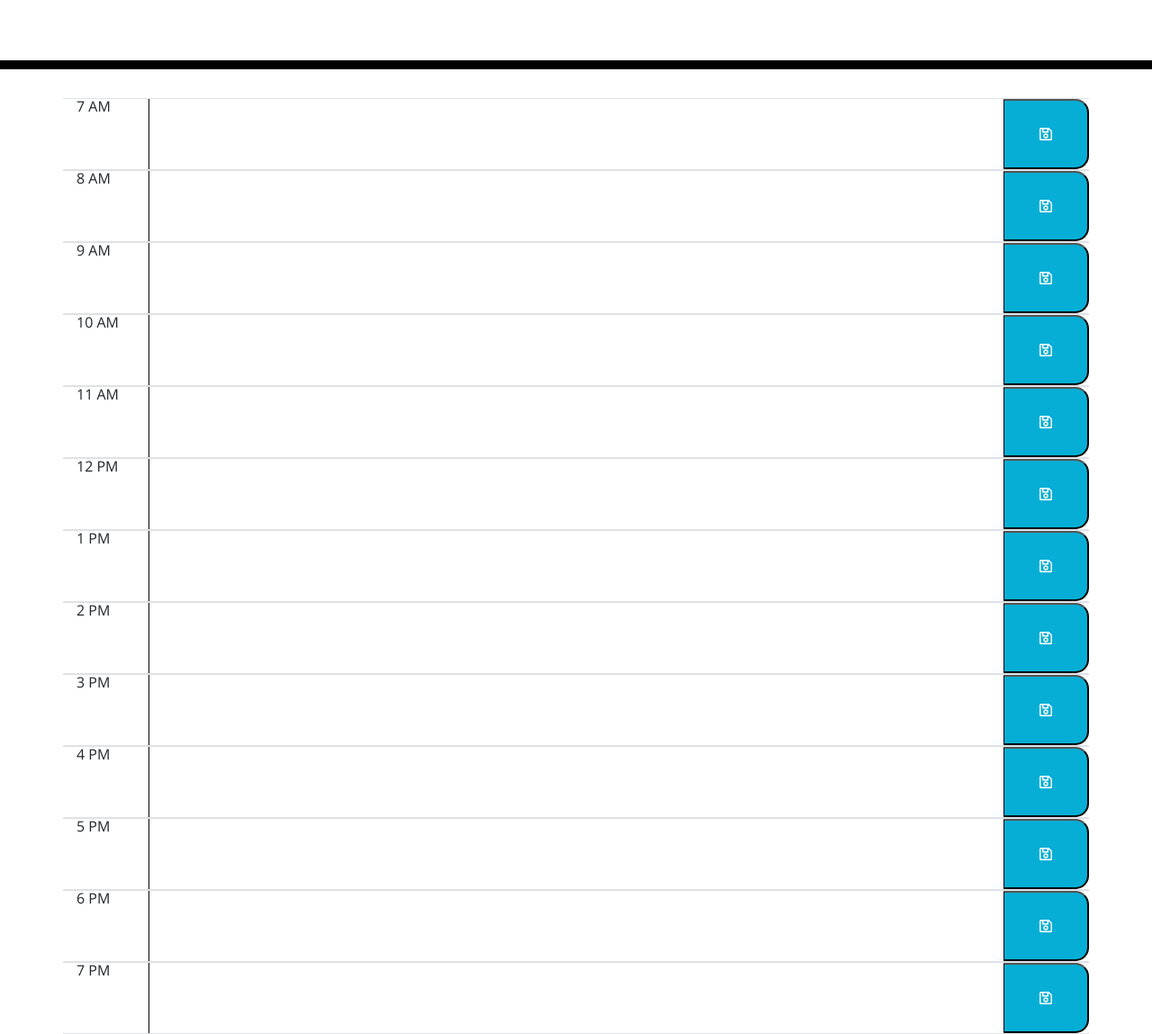
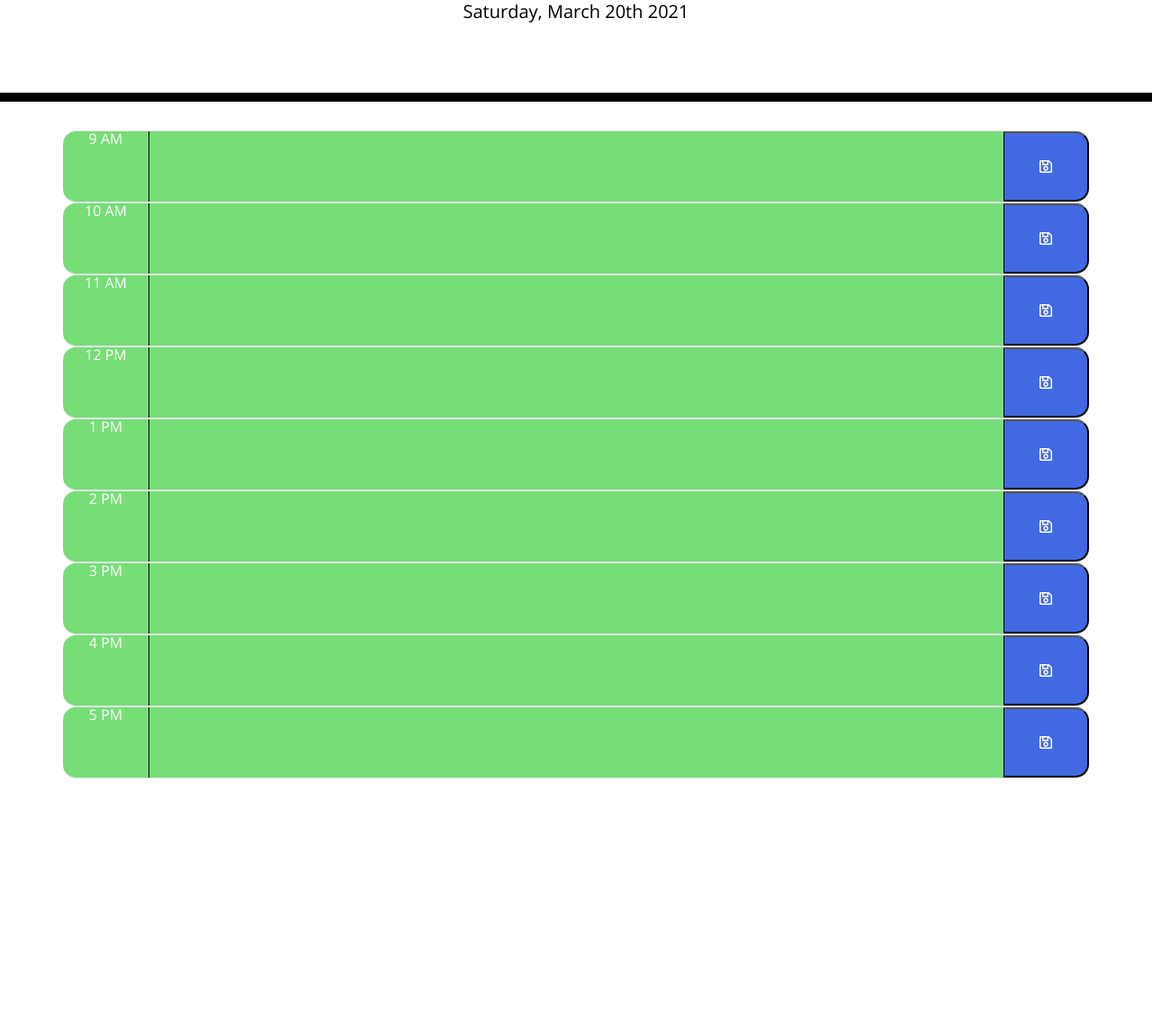
Before and after one commit to ttdunlap33/work-day-scheduler, a plain HTML site: page index.html in a window 1280 px wide. Shown: the part 191-1340 px from the top of the page at 90% size. After the commit the page ends 1056 px from the top, so only its background shows below. Drawn offline with nearby package versions, Linux system fonts and the light colour scheme.

Commit message:
moment and css changes

```diff
--- a/Assets/script.js
+++ b/Assets/script.js
@@ -1,13 +1,8 @@
-$('.saveBtn').on('click' , function (event) {
+$('.saveBtn').on('click', function (event) {
     var value = $(event.currentTarget).siblings('.description').val();
-    console.log(event)
-    console.log(event.target)
-    console.log($(event.target).siblings())
     var time = $(this).parent().attr('id');
 
     localStorage.setItem(time, value);
-    console.log(time);
-    console.log(value);
 });
 
 $('#7 .description').val(localStorage.getItem('7'));
@@ -23,3 +18,25 @@ $('#16 .description').val(localStorage.getItem('16'));
 $('#17 .description').val(localStorage.getItem('17'));
 $('#18 .description').val(localStorage.getItem('18'));
 $('#19 .description').val(localStorage.getItem('19'));
+
+$('#currentDay').text(moment().format('dddd') + ", " + moment().format('MMMM Do YYYY'));
+
+function updateHours() {
+    $('.time-block').each(function () {
+        var hour = $(this).attr('id');
+        var currentHour = moment().hour()
+        console.log(currentHour)
+        console.log(hour)
+        if (+hour < currentHour) {
+            $(this).addClass('past');
+
+        } else if (+hour === currentHour) {
+            $(this).addClass('present');
+        } else {
+            $(this).removeClass('present');
+            $(this).addClass('future');
+        }
+    }
+    )
+}
+updateHours();
--- a/Assets/style.css
+++ b/Assets/style.css
@@ -44,12 +44,12 @@ textarea{
 
 .past {
   background-color: #d3d3d3;
-  color: white;
+  color: black;
 }
 
 .present {
   background-color: #ff6961;
-  color: white;
+  color: black;
 }
 
 .future {
@@ -61,7 +61,7 @@ textarea{
   border-left: 1px solid black;
   border-top-right-radius: 15px;
   border-bottom-right-radius: 15px;
-  background-color: #06AED5;
+  background-color: royalblue;
   color: white;
 }
 
--- a/index.html
+++ b/index.html
@@ -30,80 +30,59 @@
     </header>
     <div class="container">
       <!-- Timeblocks go here -->
-      <div id="7" class="row justify-content-md-center border-top border-bottom calendar-row">
-        <div id="time0"class="col-md-1">7 AM</div>
-        <textarea rows="3" id="text-entry0" class="description col-md-10"></textarea>
-        <button id="save" class="saveBtn col-md-1"><i class="far fa-save"></i></button>
-      </div>
-      <div id="8" class="row justify-content-md-center border-top border-bottom calendar-row">
-        <div id="time0"class="col-md-1">8 AM</div>
-        <textarea rows="3" id="text-entry0" class="description col-md-10"></textarea>
-        <button id="save" class="saveBtn col-md-1"><i class="far fa-save"></i></button>
-      </div>
-      <div id="9" class="row justify-content-md-center border-top border-bottom calendar-row">
-        <div id="time2"class="col-md-1">9 AM</div>
+      <div id="9" class="row justify-content-md-center border-top border-bottom calendar-row time-block">
+        <div class="col-md-1">9 AM</div>
         <textarea rows="3" id="text-entry2" class="description col-md-10"></textarea>
         <button id="save" class="saveBtn col-md-1"><i class="far fa-save"></i></button>
       </div>
-      <div id="10" class="row justify-content-md-center border-top border-bottom calendar-row">
-        <div id="time3"class="col-md-1">10 AM</div>
+      <div id="10" class="row justify-content-md-center border-top border-bottom calendar-row time-block">
+        <div class="col-md-1">10 AM</div>
         <textarea rows="3" id="text-entry3" class="description col-md-10"></textarea>
         <button id="save" class="saveBtn col-md-1"><i class="far fa-save"></i></button>
       </div>
 
-      <div id="11" class="row justify-content-md-center border-top border-bottom calendar-row">
-        <div id="time4"class="col-md-1">11 AM</div>
+      <div id="11" class="row justify-content-md-center border-top border-bottom calendar-row time-block">
+        <div class="col-md-1">11 AM</div>
         <textarea rows="3" id="text-entry4" class="description col-md-10"></textarea>
         <button id="save" class="saveBtn col-md-1"><i class="far fa-save"></i></button>
       </div>
 
-      <div id="12" class="row justify-content-md-center border-top border-bottom calendar-row">
-        <div id="time5"class="col-md-1">12 PM</div>
+      <div id="12" class="row justify-content-md-center border-top border-bottom calendar-row time-block">
+        <div class="col-md-1">12 PM</div>
         <textarea rows="3" id="text-entry5" class="description col-md-10"></textarea>
         <button id="save" class="saveBtn col-md-1"><i class="far fa-save"></i></button>
       </div>
 
-      <div id="13" class="row justify-content-md-center border-top border-bottom calendar-row">
-        <div id="time6"class="col-md-1 time">1 PM</div>
+      <div id="13" class="row justify-content-md-center border-top border-bottom calendar-row time-block">
+        <div class="col-md-1 time">1 PM</div>
         <textarea rows="3" id="text-entry6" class="description col-md-10"></textarea>
         <button id="save" class="saveBtn col-md-1"><i class="far fa-save"></i></button>
       </div>
 
-      <div id="14" class="row justify-content-md-center border-top border-bottom calendar-row">
-        <div id="time7"class="col-md-1 time">2 PM</div>
+      <div id="14" class="row justify-content-md-center border-top border-bottom calendar-row time-block">
+        <div class="col-md-1 time">2 PM</div>
         <textarea rows="3" id="text-entry7" class="description col-md-10"></textarea>
         <button id="save" class="saveBtn col-md-1"><i class="far fa-save"></i></button>
       </div>
 
-      <div id="15" class="row justify-content-md-center border-top border-bottom calendar-row">
-        <div id="time8"class="col-md-1">3 PM</div>
+      <div id="15" class="row justify-content-md-center border-top border-bottom calendar-row time-block">
+        <div class="col-md-1">3 PM</div>
         <textarea rows="3" id="text-entry8" class="description col-md-10"></textarea>
         <button id="save" class="saveBtn col-md-1"><i class="far fa-save"></i></button>
       </div>
 
-      <div id="16" class="row justify-content-md-center border-top border-bottom calendar-row">
-        <div id="time9"class="col-md-1">4 PM</div>
+      <div id="16" class="row justify-content-md-center border-top border-bottom calendar-row time-block">
+        <div class="col-md-1">4 PM</div>
         <textarea rows="3" id="text-entry9" class="description col-md-10"></textarea>
         <button id="save" class="saveBtn col-md-1"><i class="far fa-save"></i></button>
       </div>
 
-      <div id="17" class="row justify-content-md-center border-top border-bottom calendar-row">
-        <div id="time10"class="col-md-1">5 PM</div>
+      <div id="17" class="row justify-content-md-center border-top border-bottom calendar-row time-block">
+        <div class="col-md-1">5 PM</div>
         <textarea rows="3" id="text-entry10" class="description col-md-10"></textarea>
         <button id="save" class="saveBtn col-md-1"><i class="far fa-save"></i></button>
       </div>
-      <div id="18" class="row justify-content-md-center border-top border-bottom calendar-row">
-        <div id="time11"class="col-md-1">6 PM</div>
-        <textarea rows="3" id="text-entry11" class="description col-md-10"></textarea>
-        <button id="save" class="saveBtn col-md-1"><i class="far fa-save"></i></button>
-      </div>
-
-      <div id="19" class="row justify-content-md-center border-top border-bottom calendar-row">
-        <div id="time12"class="col-md-1">7 PM</div>
-        <textarea rows="3" id="text-entry12" class="description col-md-10"></textarea>
-        <button id="save" class="saveBtn col-md-1"><i class="far fa-save"></i></button>
-      </div>
-    </div>
+     </div>
 
 
 
```
